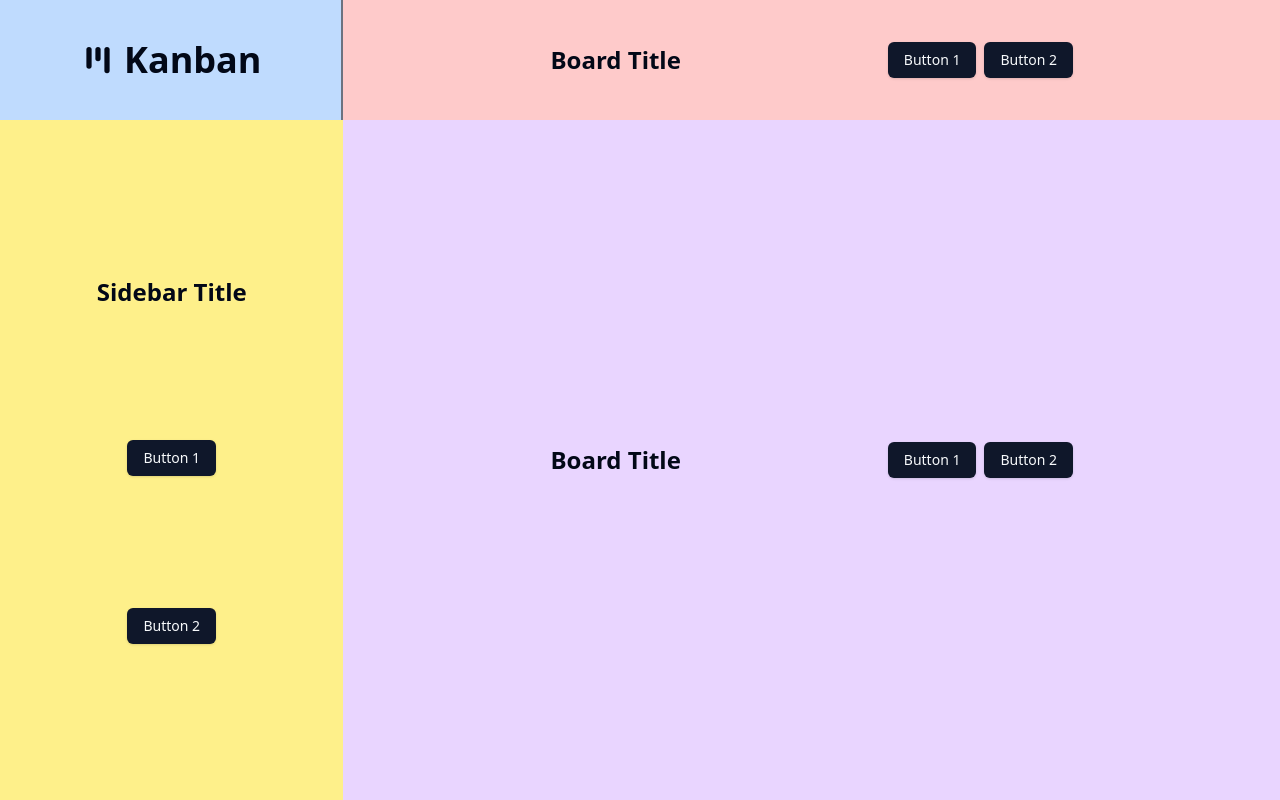
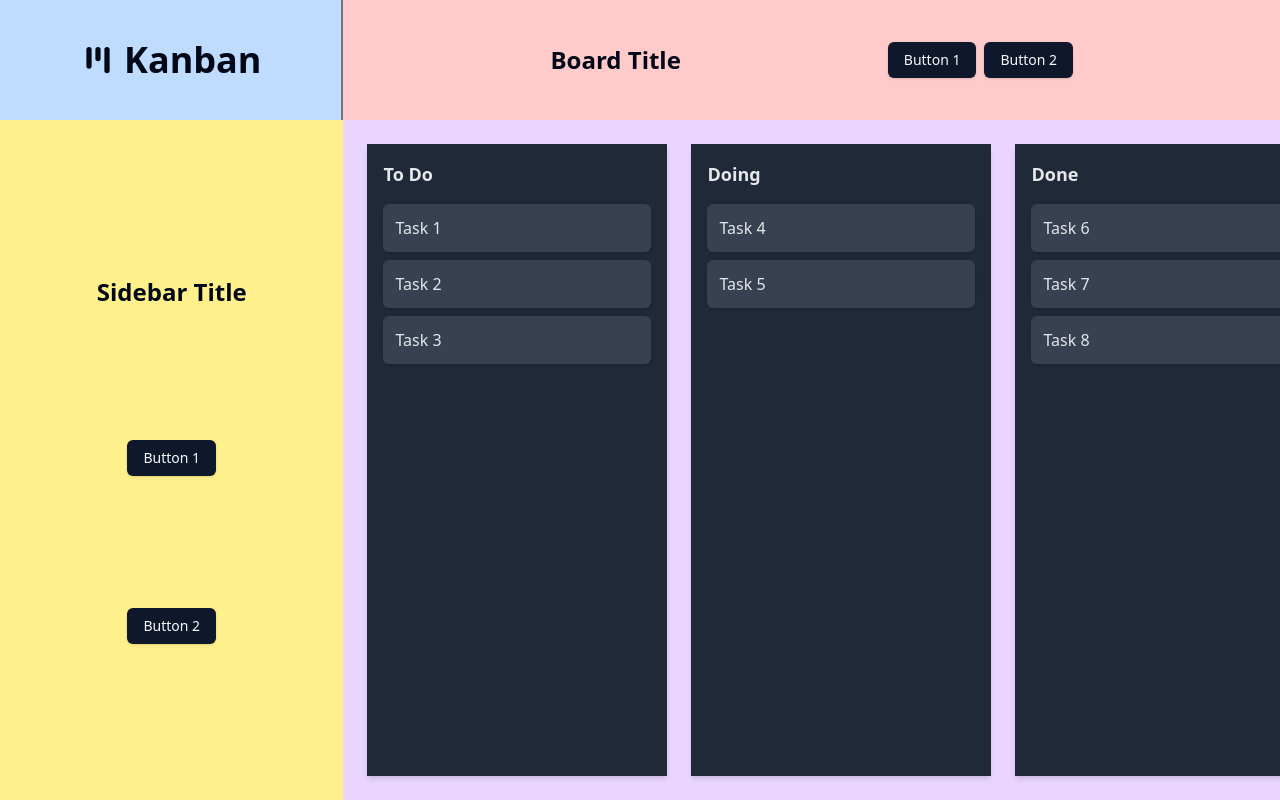
Before and after one commit to omeresas/kanban-app, a React (Vite) app: page / in a window 1280 px wide. Built offline with nearby package versions, Linux system fonts and the light colour scheme.

Commit message:
add Board, before tailwind v4 upgrade

```diff
--- a/src/App.tsx
+++ b/src/App.tsx
@@ -1,6 +1,7 @@
-import Logo from "@/components/layout/Logo";
-import Header from "@/components/layout/Header";
-import Sidebar from "@/components/layout/Sidebar";
+import Logo from "@/components/Logo/Logo";
+import Header from "@/components/Header/Header";
+import Sidebar from "@/components/Sidebar/Sidebar";
+import Board from "@/components/Board/Board";
 
 function App() {
   return (
@@ -8,7 +9,7 @@ function App() {
       <Logo className="col-start-1 row-start-1 bg-blue-200" />
       <Header className="col-start-2 row-start-1 bg-red-200" />
       <Sidebar className="col-start-1 row-start-2 bg-yellow-200" />
-      <Header className="col-start-2 row-start-2 bg-purple-200" />
+      <Board className="col-start-2 row-start-2 bg-purple-200" />
     </div>
   );
 }
--- /dev/null
+++ b/src/components/Board/Board.tsx
@@ -0,0 +1,26 @@
+import { ComponentPropsWithoutRef } from "react";
+import { cn } from "@/lib/utils";
+
+import { BoardColumn, NewColumnButton } from "./BoardColumn";
+
+type BoardProps = ComponentPropsWithoutRef<"div">;
+
+const Board = ({ className, ...props }: BoardProps) => {
+  return (
+    <div
+      className={cn(
+        "grid auto-cols-[300px] grid-flow-col gap-6 overflow-x-auto p-6",
+        className,
+      )}
+      {...props}
+    >
+      {/* Example columns */}
+      <BoardColumn title="To Do" tasks={["Task 1", "Task 2", "Task 3"]} />
+      <BoardColumn title="Doing" tasks={["Task 4", "Task 5"]} />
+      <BoardColumn title="Done" tasks={["Task 6", "Task 7", "Task 8"]} />
+      <NewColumnButton />
+    </div>
+  );
+};
+
+export default Board;
--- /dev/null
+++ b/src/components/Board/BoardColumn.tsx
@@ -0,0 +1,27 @@
+const BoardColumn = ({ title, tasks }: { title: string; tasks: string[] }) => {
+  return (
+    <div className="flex flex-col bg-gray-800 p-4 shadow-md">
+      <h2 className="mb-4 text-lg font-bold text-gray-200">{title}</h2>
+      <div className="flex flex-col gap-2">
+        {tasks.map((task, index) => (
+          <div
+            key={index}
+            className="rounded-md bg-gray-700 p-3 text-gray-200 shadow transition hover:bg-gray-600"
+          >
+            {task}
+          </div>
+        ))}
+      </div>
+    </div>
+  );
+};
+
+const NewColumnButton = () => {
+  return (
+    <button className="flex items-center justify-center rounded-lg bg-gray-700 p-4 text-gray-400 shadow-md transition hover:bg-gray-600">
+      + New Column
+    </button>
+  );
+};
+
+export { BoardColumn, NewColumnButton };
```
Also changed, not shown: src/components/Header/Header.tsx (renamed from src/components/layout/Header.tsx), src/components/Logo/Logo.tsx (renamed from src/components/layout/Logo.tsx), src/components/Sidebar/Sidebar.tsx (renamed from src/components/layout/Sidebar.tsx).
